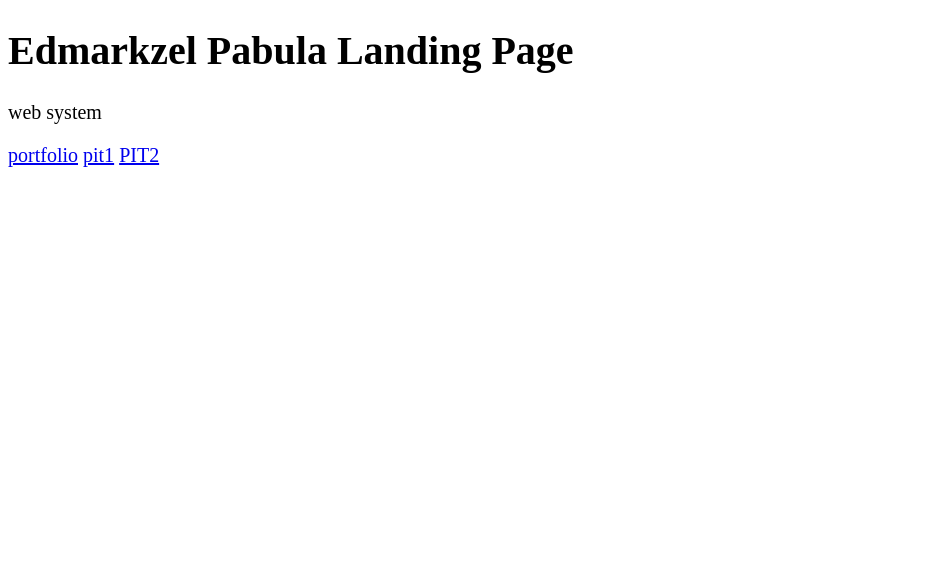
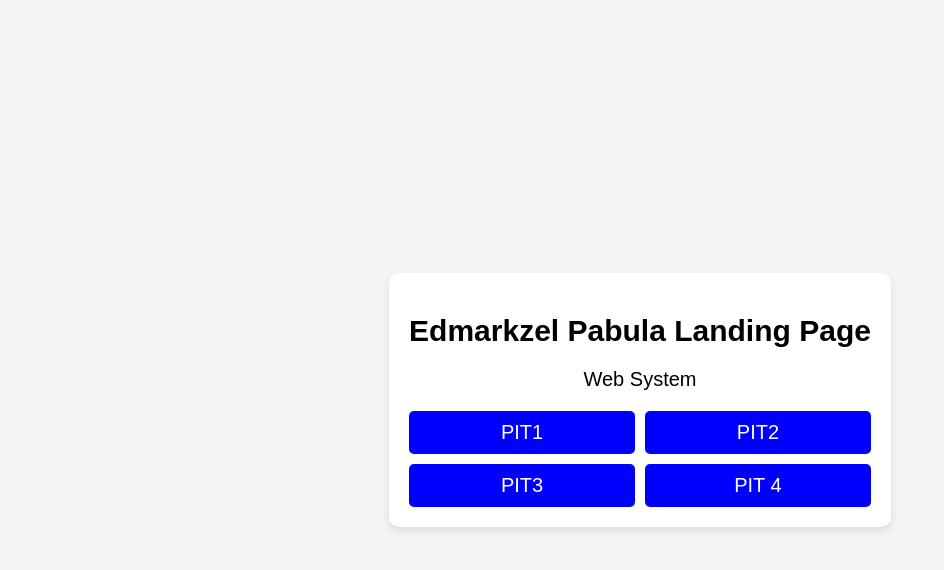
Before and after one commit to edmarkzel123/pabulalanding.github.io, a plain HTML site: page index.html in a window 1280 px wide. Shown: the whole page, without its empty margins (0-944 px from the left). Drawn offline with Linux system fonts and the light colour scheme.

Commit message:
Initial commit

```diff
--- a/index.html
+++ b/index.html
@@ -6,35 +6,56 @@
     <title>Landing Page</title>
     <style>
         body {
-            font-size: 20px; /* Increase text size */
+            font-size: 20px;
+            font-family: Arial, sans-serif;
+            display: flex;
+            justify-content: center;
+            align-items: center;
+            height: 100vh;
+            background-color: #f4f4f4;
+            margin: 0;
+        }
+        .container {
+            text-align: center;
+            background: white;
+            padding: 20px;
+            border-radius: 10px;
+            box-shadow: 0 4px 8px rgba(0, 0, 0, 0.1);
         }
         .title {
-            font-size: 24px; /* Bigger title */
+            font-size: 30px;
             font-weight: bold;
         }
-        .portfolio {
-            font-size: 22px; /* Bigger portfolio link */
-            display: block; /* Ensures it takes full width */
-            text-decoration: none; /* Remove underline */
-            color: blue; /* Keep link color */
+        .grid-links {
+            display: grid;
+            grid-template-columns: repeat(2, 1fr);
+            gap: 10px;
+            margin-top: 20px;
         }
-        .sub-links {
-            display: block; /* Places them under "portfolio" */
-            margin-left: 20px; /* Indentation */
+        .grid-links a {
+            text-decoration: none;
+            color: white;
+            background: blue;
+            padding: 10px;
+            border-radius: 5px;
+            text-align: center;
+            transition: 0.3s;
+        }
+        .grid-links a:hover {
+            background: darkblue;
         }
     </style>
 </head>
 <body>
-    <div>
-        <h1>Edmarkzel Pabula Landing Page</h1>
-        <p>web system</p>
-        <a href="https://edmarkzel123.github.io/">portfolio</a>
-        <a href="https://edmarkzel123.github.io/CV.github.io/">pit1</a>
-        <a href="https://edmarkzel123.github.io/webrepo1.github.io/">PIT2</a>
-    </div>
-    <div>
-        <h2></h2>
-        <p></p>
+    <div class="container">
+        <h1 class="title">Edmarkzel Pabula Landing Page</h1>
+        <p>Web System</p>
+        <div class="grid-links">
+            <a href="https://edmarkzel123.github.io/">PIT1</a>
+            <a href="https://edmarkzel123.github.io/CV.github.io/">PIT2</a>
+            <a href="https://edmarkzel123.github.io/webrepo1.github.io/">PIT3</a>
+            <a href="https://edmarkzel123.github.io/">PIT 4</a>
+        </div>
     </div>
 </body>
 </html>
```
